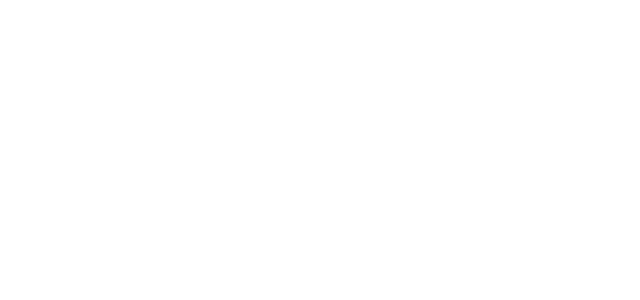
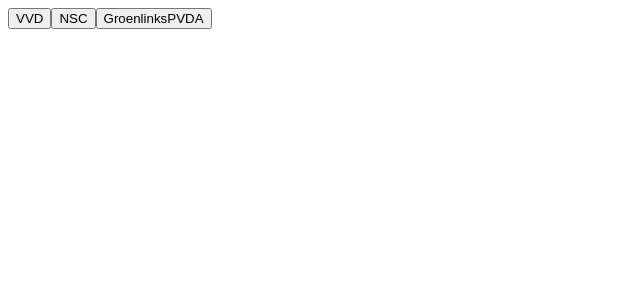
Before and after one commit to Haikotjo/Stemmen, a React (Create React App) app: page /partij-pagina in a window 1280 px wide. Before the commit this address had no page. Shown: the top 300 px of the page, without its empty margins (0-640 px from the left). Built offline with nearby package versions, Linux system fonts and the light colour scheme.

Commit message:
partijen en standpunten pagina toegevoegd. functies werken ook

```diff
--- a/src/data/parties.json
+++ b/src/data/parties.json
@@ -1,3 +1,3 @@
 {
-  "partijen": ["VVD", "NSC", "GroenlinksPVDA"]
+  "partijen": ["VVD", "NSC", "Groenlinks PVDA"]
 }
--- a/src/pages/partiesPage/PartiesPage.js
+++ b/src/pages/partiesPage/PartiesPage.js
@@ -0,0 +1,42 @@
+import React, { useEffect, useState } from 'react';
+import { getPositions } from '../../utils/utils';
+import positionsData from '../../data/positions.json'; // Zorg ervoor dat dit pad correct is
+
+function PartiesPage() {
+    const [selectedParty, setSelectedParty] = useState(null);
+    const [positions, setPositions] = useState({});
+
+    useEffect(() => {
+        if (selectedParty) {
+            const newPositions = {};
+            Object.keys(positionsData).forEach((topic) => {
+                const position = getPositions(topic, selectedParty);
+                newPositions[topic] = position;
+            });
+            setPositions(newPositions);
+        }
+    }, [selectedParty]);
+
+    const handlePartySelection = (party) => {
+        setSelectedParty(party);
+    };
+
+    return (
+        <div className="PartiesPage">
+            <button onClick={() => handlePartySelection('VVD')}>VVD</button>
+            <button onClick={() => handlePartySelection('NSC')}>NSC</button>
+            <button onClick={() => handlePartySelection('Groenlinks PVDA')}>GroenlinksPVDA</button>
+
+            {selectedParty && <h1>Selected Party: {selectedParty}</h1>}
+
+            {Object.keys(positions).map((topic) => (
+                <div key={topic}>
+                    <h3>{topic}:</h3>
+                    <p>{positions[topic]}</p>
+                </div>
+            ))}
+        </div>
+    );
+}
+
+export default PartiesPage;
--- a/src/pages/positionsPage/PositionsPage.js
+++ b/src/pages/positionsPage/PositionsPage.js
@@ -0,0 +1,42 @@
+import React, { useEffect, useState } from 'react';
+import positionsData from '../../data/positions.json';
+import partiesData from '../../data/parties.json';
+
+function PositionsPage() {
+    const [selectedTopic, setSelectedTopic] = useState(null);
+    const [positions, setPositions] = useState({});
+
+    useEffect(() => {
+        if (selectedTopic) {
+            const newPositions = {};
+            partiesData.partijen.forEach((party) => {  // Let op de .partijen hier
+                const position = positionsData[selectedTopic][party];
+                if (position) {
+                    newPositions[party] = position;
+                }
+            });
+            setPositions(newPositions);
+        }
+    }, [selectedTopic]);
+
+    const handleTopicSelection = (topic) => {
+        setSelectedTopic(topic);
+    };
+
+    return (
+        <div className="PositionsPage">
+            <button onClick={() => handleTopicSelection('Onderwerp1')}>Onderwerp1</button>
+            <button onClick={() => handleTopicSelection('Onderwerp2')}>Onderwerp2</button>
+
+            {Object.keys(positions).map((party) => (
+                <div key={party}>
+                    <h1>{party}</h1>
+                    <h3>{selectedTopic}:</h3>
+                    <p>{positions[party]}</p>
+                </div>
+            ))}
+        </div>
+    );
+}
+
+export default PositionsPage;
--- a/src/routes/Routes,js.js
+++ b/src/routes/Routes,js.js
@@ -1,6 +1,8 @@
 import { Route, BrowserRouter as Router, Routes } from 'react-router-dom';
 import HomePage from '../pages/homePage/HomePage';
 import ElectionHelper from "../pages/electionhelper/ElectionHelper";
+import PartiesPage from "../pages/partiesPage/PartiesPage";
+import PositionsPage from "../pages/positionsPage/PositionsPage";
 
 function AppRoutes() {
     return (
@@ -8,6 +10,8 @@
             <Routes>
                 <Route path="/" element={<HomePage />} />
                 <Route path="/kies-hulp" element={<ElectionHelper />} />
+                <Route path="/partij-pagina" element={<PartiesPage />} />
+                <Route path="/standpunten-pagina" element={<PositionsPage />} />
                 {/* Voeg hier meer routes toe */}
             </Routes>
         </Router>
```
